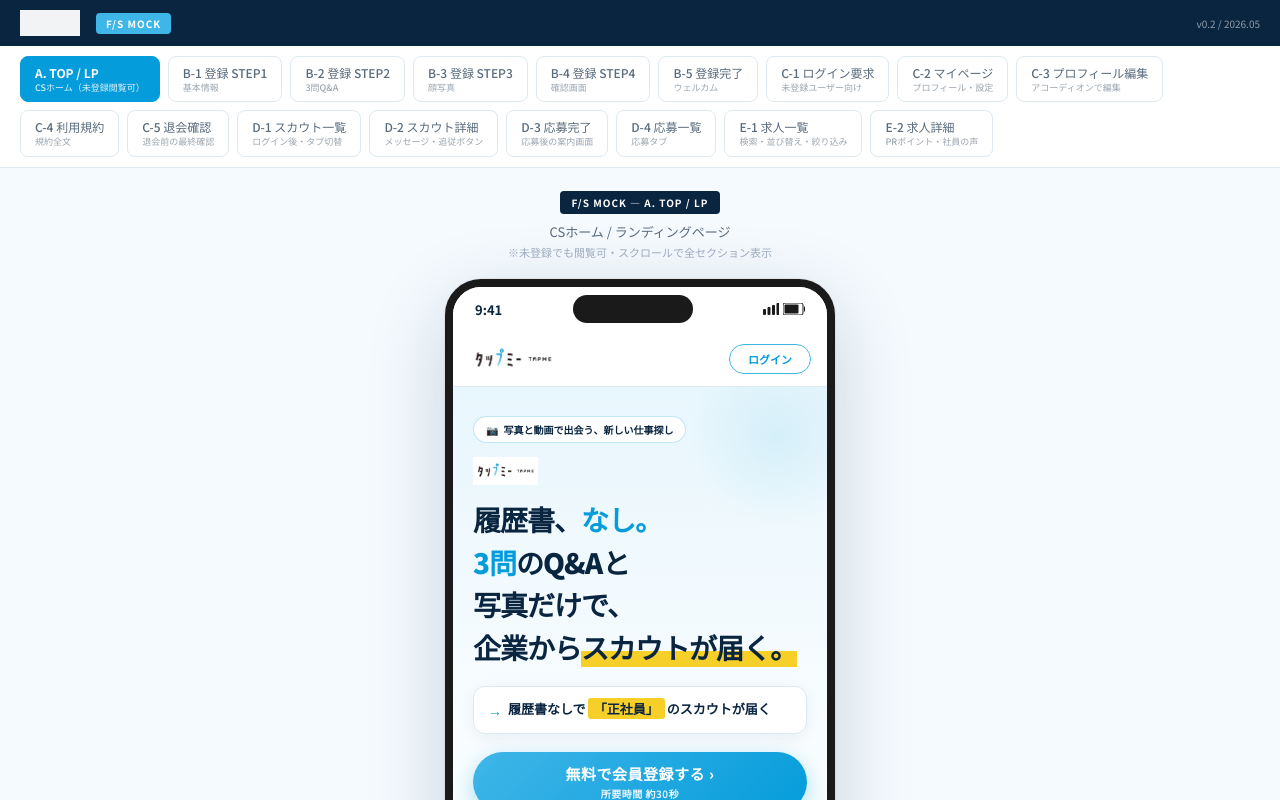
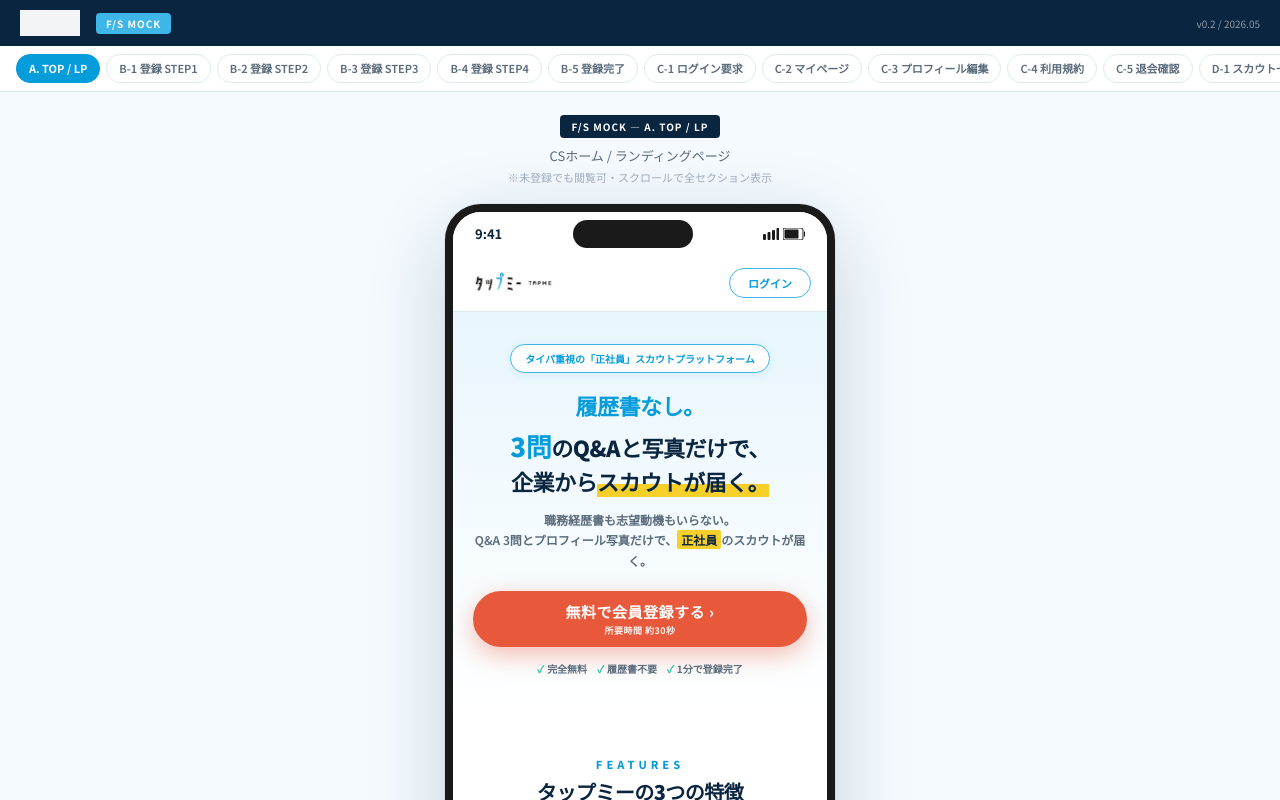
Before and after one commit to nnakatsuka/mota-fs-mock, a React (Vite) app: page / in a window 1280 px wide. Shown: the top 800 px of the page. Built offline with nearby package versions, Linux system fonts and the light colour scheme.

Commit message:
Fix TopLP and compact navbar

```diff
--- a/src/Layout.jsx
+++ b/src/Layout.jsx
@@ -80,11 +80,12 @@ export default function Layout() {
         style={{
           background: "#fff",
           borderBottom: `1px solid ${BORDER}`,
-          padding: "10px 20px",
+          padding: "8px 16px",
           display: "flex",
-          gap: 8,
-          flexWrap: "wrap",
+          gap: 6,
           overflowX: "auto",
+          scrollbarWidth: "thin",
+          WebkitOverflowScrolling: "touch",
         }}
       >
         {MOCKS.map((m) => {
@@ -93,31 +94,22 @@ export default function Layout() {
             <NavLink
               key={m.path}
               to={m.path}
+              title={m.sub}
               style={{
-                padding: "8px 14px",
-                borderRadius: 8,
-                fontSize: 12,
-                fontWeight: active ? 700 : 500,
+                padding: "6px 12px",
+                borderRadius: 14,
+                fontSize: 11,
+                fontWeight: active ? 700 : 600,
                 color: active ? "#fff" : TEXT_SUB,
                 background: active ? PRIMARY_DARK : "#fff",
                 border: `1px solid ${active ? PRIMARY_DARK : BORDER}`,
                 whiteSpace: "nowrap",
-                lineHeight: 1.3,
-                display: "flex",
-                flexDirection: "column",
+                lineHeight: 1.4,
+                flexShrink: 0,
+                textDecoration: "none",
               }}
             >
-              <span>{m.label}</span>
-              <span
-                style={{
-                  fontSize: 9,
-                  fontWeight: 500,
-                  opacity: active ? 0.85 : 0.6,
-                  marginTop: 1,
-                }}
-              >
-                {m.sub}
-              </span>
+              {m.label}
             </NavLink>
           );
         })}
--- a/src/mocks/TopLP.jsx
+++ b/src/mocks/TopLP.jsx
@@ -15,13 +15,6 @@ const BORDER = "#DDE9F0";
 const TEXT = "#0A2540";
 const TEXT_SUB = "#5A6B7C";
 const TEXT_MUTE = "#A0AEC0";
-
-const NUMBERS = [
-  { num: "12万人", label: "登録求職者数" },
-  { num: "8,500件", label: "掲載求人数" },
-  { num: "3日", label: "平均スカウト到着" },
-  { num: "85%", label: "返信率" },
-];
 
 const FEATURES = [
   {
@@ -206,62 +199,36 @@ export default function TopLP() {
 
           <div style={{ flex: 1, overflowY: "auto", background: "#fff" }}>
 
-            {/* ===== HERO (左寄せ) ===== */}
+            {/* ===== HERO (中央寄せ) ===== */}
             <div style={{
-              padding: "28px 20px 36px",
+              padding: "32px 20px 40px",
               background: `linear-gradient(180deg, #E8F6FD 0%, #FFFFFF 100%)`,
-              textAlign: "left",
-              position: "relative",
-              overflow: "hidden",
+              textAlign: "center",
             }}>
-              {/* 背景の装飾円 */}
-              <div style={{
-                position: "absolute", top: -40, right: -40,
-                width: 180, height: 180, borderRadius: "50%",
-                background: `radial-gradient(circle, ${PRIMARY_LIGHT}55 0%, transparent 70%)`,
-                pointerEvents: "none",
-              }} />
-
               {/* チップ */}
               <div style={{
-                display: "inline-flex", alignItems: "center", gap: 5,
-                padding: "5px 12px",
+                display: "inline-block",
+                padding: "6px 14px",
                 background: "#fff",
-                border: `1px solid ${PRIMARY}55`,
-                borderRadius: 14,
-                fontSize: 10, fontWeight: 700,
-                color: NAVY,
-                marginBottom: 14,
-                position: "relative", zIndex: 1,
+                border: `1.5px solid ${PRIMARY}`,
+                borderRadius: 16,
+                fontSize: 10, fontWeight: 800,
+                color: PRIMARY_DARK,
+                marginBottom: 16,
+                boxShadow: "0 2px 8px rgba(63,182,232,0.15)",
               }}>
-                <span>📷</span>
-                <span>写真と動画で出会う、新しい仕事探し</span>
+                タイパ重視の「正社員」スカウトプラットフォーム
               </div>
-
-              {/* タップミーロゴ（小さめ） */}
-              <img src={logoUrl} alt="タップミー / TAPME"
-                style={{
-                  height: 28, objectFit: "contain",
-                  marginBottom: 14,
-                  display: "block",
-                  position: "relative", zIndex: 1,
-                }} />
 
               {/* メインキャッチ */}
               <div style={{
-                fontSize: 28, fontWeight: 900, color: NAVY,
-                lineHeight: 1.45, letterSpacing: -1,
-                marginBottom: 18,
-                position: "relative", zIndex: 1,
+                fontSize: 22, fontWeight: 900, color: NAVY,
+                lineHeight: 1.5, letterSpacing: -0.5,
+                marginBottom: 12,
               }}>
-                <div style={{ marginBottom: 2 }}>
-                  履歴書、<span style={{ color: PRIMARY_DARK }}>なし。</span>
-                </div>
-                <div style={{ marginBottom: 2 }}>
-                  <span style={{ color: PRIMARY_DARK }}>3問</span>のQ&Aと
-                </div>
-                <div style={{ marginBottom: 2 }}>
-                  写真だけで、
+                <div style={{ color: PRIMARY_DARK, marginBottom: 4 }}>履歴書なし。</div>
+                <div>
+                  <span style={{ fontSize: 26, color: PRIMARY_DARK }}>3問</span>のQ&Aと写真だけで、
                 </div>
                 <div>
                   企業から
@@ -272,51 +239,34 @@ export default function TopLP() {
                 </div>
               </div>
 
-              {/* 白い角丸ボックス */}
+              {/* 説明文 */}
               <div style={{
-                background: "#fff",
-                borderRadius: 12,
-                padding: "12px 14px",
-                marginBottom: 18,
-                boxShadow: "0 4px 16px rgba(10,37,64,0.06)",
-                border: `1px solid ${BORDER}`,
-                position: "relative", zIndex: 1,
+                fontSize: 12, color: TEXT_SUB, lineHeight: 1.7,
+                marginBottom: 20, fontWeight: 600,
               }}>
-                <div style={{
-                  fontSize: 13, color: NAVY, lineHeight: 1.6, fontWeight: 700,
-                  display: "flex", alignItems: "center", gap: 6,
-                }}>
-                  <span style={{ color: PRIMARY_DARK, fontSize: 14 }}>→</span>
-                  <span>
-                    履歴書なしで
-                    <span style={{
-                      background: ACCENT_YELLOW, color: NAVY,
-                      fontWeight: 800, padding: "1px 6px", borderRadius: 3,
-                      margin: "0 2px",
-                    }}>「正社員」</span>
-                    のスカウトが届く
-                  </span>
-                </div>
+                職務経歴書も志望動機もいらない。<br/>
+                Q&A 3問とプロフィール写真だけで、<span style={{
+                  background: ACCENT_YELLOW, color: NAVY,
+                  fontWeight: 800, padding: "1px 4px", borderRadius: 2,
+                }}>正社員</span>のスカウトが届く。
               </div>
 
-              {/* CTA（青） */}
+              {/* CTA（赤） */}
               <button onClick={handleRegister} style={{
-                width: "100%", height: 60,
-                background: `linear-gradient(135deg, ${PRIMARY} 0%, ${PRIMARY_DARK} 100%)`,
-                color: "#fff",
-                border: "none", borderRadius: 30,
+                width: "100%", height: 56,
+                background: CTA, color: "#fff",
+                border: `2px solid ${CTA}`, borderRadius: 28,
                 fontSize: 15, fontWeight: 800, letterSpacing: 0.5,
                 cursor: "pointer",
                 fontFamily: "inherit",
-                boxShadow: "0 8px 24px rgba(63,182,232,0.45)",
-                marginBottom: 12,
+                boxShadow: "0 8px 24px rgba(232,89,60,0.4)",
+                marginBottom: 6,
                 display: "flex", flexDirection: "column",
                 alignItems: "center", justifyContent: "center", gap: 0,
-                position: "relative", zIndex: 1,
               }}>
                 <span>無料で会員登録する ›</span>
                 <span style={{
-                  fontSize: 10, fontWeight: 600, opacity: 0.9, marginTop: 2,
+                  fontSize: 9, fontWeight: 700, opacity: 0.9, marginTop: 2,
                 }}>
                   所要時間 約30秒
                 </span>
@@ -324,58 +274,23 @@ export default function TopLP() {
 
               {/* チェックポイント */}
               <div style={{
-                display: "flex", gap: 12, flexWrap: "wrap",
-                fontSize: 10, fontWeight: 700, color: TEXT_SUB,
-                position: "relative", zIndex: 1,
+                display: "flex", justifyContent: "center", gap: 10,
+                marginTop: 14, flexWrap: "wrap",
               }}>
                 {["完全無料", "履歴書不要", "1分で登録完了"].map(c => (
                   <span key={c} style={{
+                    fontSize: 10, fontWeight: 700, color: TEXT_SUB,
                     display: "flex", alignItems: "center", gap: 3,
                   }}>
-                    <span style={{ color: PRIMARY_DARK, fontWeight: 900 }}>✓</span>
+                    <span style={{ color: SUCCESS }}>✓</span>
                     <span>{c}</span>
                   </span>
                 ))}
               </div>
             </div>
 
-            {/* ===== NUMBERS ===== */}
-            <div style={{ padding: "36px 20px 32px", background: "#fff" }}>
-              <SectionLabel en="NUMBERS" jp="数字で見るタップミー" />
-
-              <div style={{
-                display: "grid",
-                gridTemplateColumns: "1fr 1fr",
-                gap: 10,
-                marginTop: 20,
-              }}>
-                {NUMBERS.map((n, i) => (
-                  <div key={i} style={{
-                    background: "#fff",
-                    border: `1px solid ${BORDER}`,
-                    borderRadius: 12,
-                    padding: "16px 12px",
-                    textAlign: "center",
-                    boxShadow: "0 2px 8px rgba(10,37,64,0.04)",
-                  }}>
-                    <div style={{
-                      fontSize: 22, fontWeight: 900, color: PRIMARY_DARK,
-                      letterSpacing: -0.5, lineHeight: 1.2, marginBottom: 4,
-                    }}>
-                      {n.num}
-                    </div>
-                    <div style={{
-                      fontSize: 10, fontWeight: 700, color: TEXT_SUB,
-                    }}>
-                      {n.label}
-                    </div>
-                  </div>
-                ))}
-              </div>
-            </div>
-
             {/* ===== FEATURES ===== */}
-            <div style={{ padding: "36px 20px 32px", background: BG }}>
+            <div style={{ padding: "40px 20px 32px" }}>
               <SectionLabel en="FEATURES" jp="タップミーの3つの特徴" />
 
               {FEATURES.map((f, i) => (
@@ -438,7 +353,10 @@ export default function TopLP() {
             </div>
 
             {/* ===== VOICES ===== */}
-            <div style={{ padding: "32px 20px", background: "#fff" }}>
+            <div style={{
+              padding: "32px 20px",
+              background: "#FAFCFE",
+            }}>
               <SectionLabel en="VOICES" jp="利用者の声" />
 
               {VOICES.map((v, i) => (
@@ -487,8 +405,11 @@ export default function TopLP() {
               ))}
             </div>
 
-            {/* ===== HOW IT WORKS ===== */}
-            <div style={{ padding: "40px 20px", background: NAVY }}>
+            {/* ===== HOW IT WORKS (ネイビー背景) ===== */}
+            <div style={{
+              padding: "40px 20px",
+              background: NAVY,
+            }}>
               <SectionLabel en="HOW IT WORKS" jp="ご利用の流れ" light />
 
               {HOW_IT_WORKS.map((s, i) => (
@@ -533,13 +454,12 @@ export default function TopLP() {
 
               <button onClick={handleRegister} style={{
                 width: "100%", height: 50,
-                background: `linear-gradient(135deg, ${PRIMARY} 0%, ${PRIMARY_DARK} 100%)`,
-                color: "#fff",
-                border: "none", borderRadius: 25,
+                background: CTA, color: "#fff",
+                border: `2px solid ${CTA}`, borderRadius: 25,
                 fontSize: 14, fontWeight: 800, letterSpacing: 0.5,
                 cursor: "pointer",
                 fontFamily: "inherit",
-                boxShadow: "0 6px 18px rgba(63,182,232,0.5)",
+                boxShadow: "0 6px 18px rgba(232,89,60,0.5)",
                 marginTop: 16,
               }}>
                 まずは無料で登録してみる ›
@@ -547,7 +467,7 @@ export default function TopLP() {
             </div>
 
             {/* ===== FAQ ===== */}
-            <div style={{ padding: "40px 20px", background: "#fff" }}>
+            <div style={{ padding: "40px 20px" }}>
               <SectionLabel en="FAQ" jp="よくあるご質問" />
 
               {FAQS.map((faq, i) => {
@@ -639,14 +559,13 @@ export default function TopLP() {
               </div>
 
               <button onClick={handleRegister} style={{
-                width: "100%", height: 60,
-                background: `linear-gradient(135deg, ${PRIMARY} 0%, ${PRIMARY_DARK} 100%)`,
-                color: "#fff",
-                border: "none", borderRadius: 30,
+                width: "100%", height: 56,
+                background: CTA, color: "#fff",
+                border: `2px solid ${CTA}`, borderRadius: 28,
                 fontSize: 16, fontWeight: 800, letterSpacing: 0.5,
                 cursor: "pointer",
                 fontFamily: "inherit",
-                boxShadow: "0 8px 24px rgba(63,182,232,0.45)",
+                boxShadow: "0 8px 24px rgba(232,89,60,0.4)",
                 marginBottom: 6,
                 display: "flex", flexDirection: "column",
                 alignItems: "center", justifyContent: "center", gap: 0,
@@ -664,6 +583,20 @@ export default function TopLP() {
                   color: PRIMARY_DARK, fontWeight: 700, textDecoration: "underline",
                   cursor: "pointer",
                 }}>ログイン</span>
+              </div>
+
+              <div style={{
+                display: "flex", justifyContent: "center", gap: 10,
+                marginTop: 16, flexWrap: "wrap",
+                paddingTop: 12, borderTop: `1px solid ${BORDER}`,
+              }}>
+                {["🔒 SSL暗号化", "💰 完全無料", "📱 アプリ不要"].map(c => (
+                  <span key={c} style={{
+                    fontSize: 10, fontWeight: 700, color: TEXT_SUB,
+                  }}>
+                    {c}
+                  </span>
+                ))}
               </div>
             </div>
 
```
